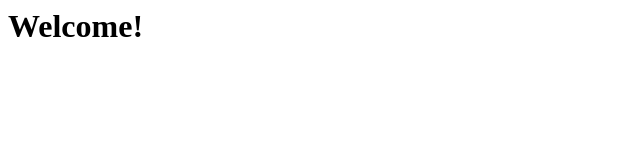
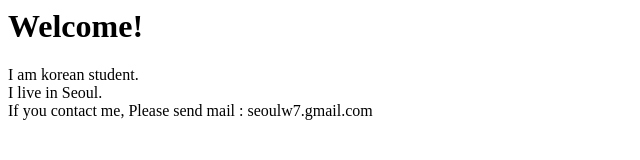
Before and after one commit to seoulw7/seoulw7.github.io, a plain HTML site: page index.html in a window 1280 px wide. Shown: the whole page, without its empty margins (0-640 px from the left). Drawn offline with Linux system fonts and the light colour scheme.

Commit message:
Update index.html

```diff
--- a/index.html
+++ b/index.html
@@ -3,6 +3,9 @@
     <title>New Homepage</title>
   </head>
   <body>
-    <h1>Welcome!</h1>
+    <div>
+      <h1>Welcome!</h1>
+      <p>I am korean student. <br>I live in Seoul. <br>If you contact me, Please send mail : seoulw7.gmail.com</p>
+    </div>
   </body>
 </html>
```
